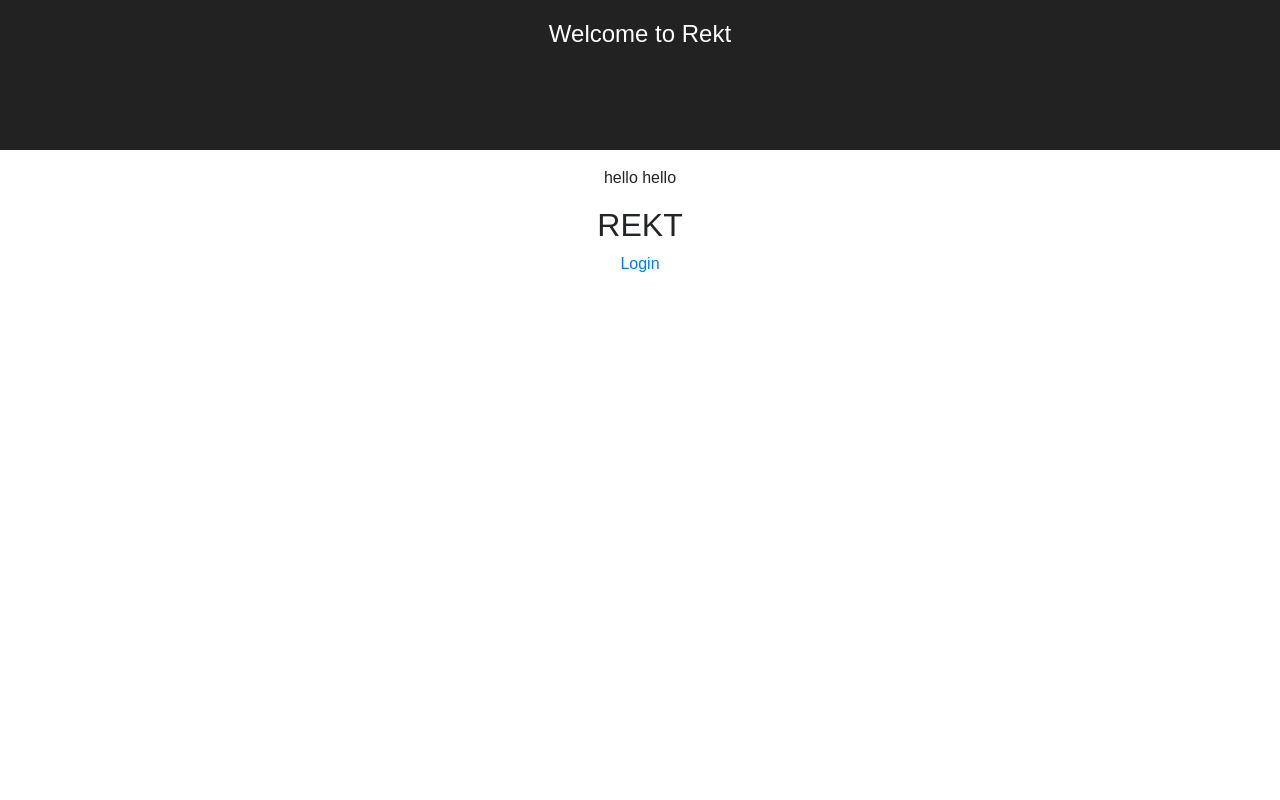
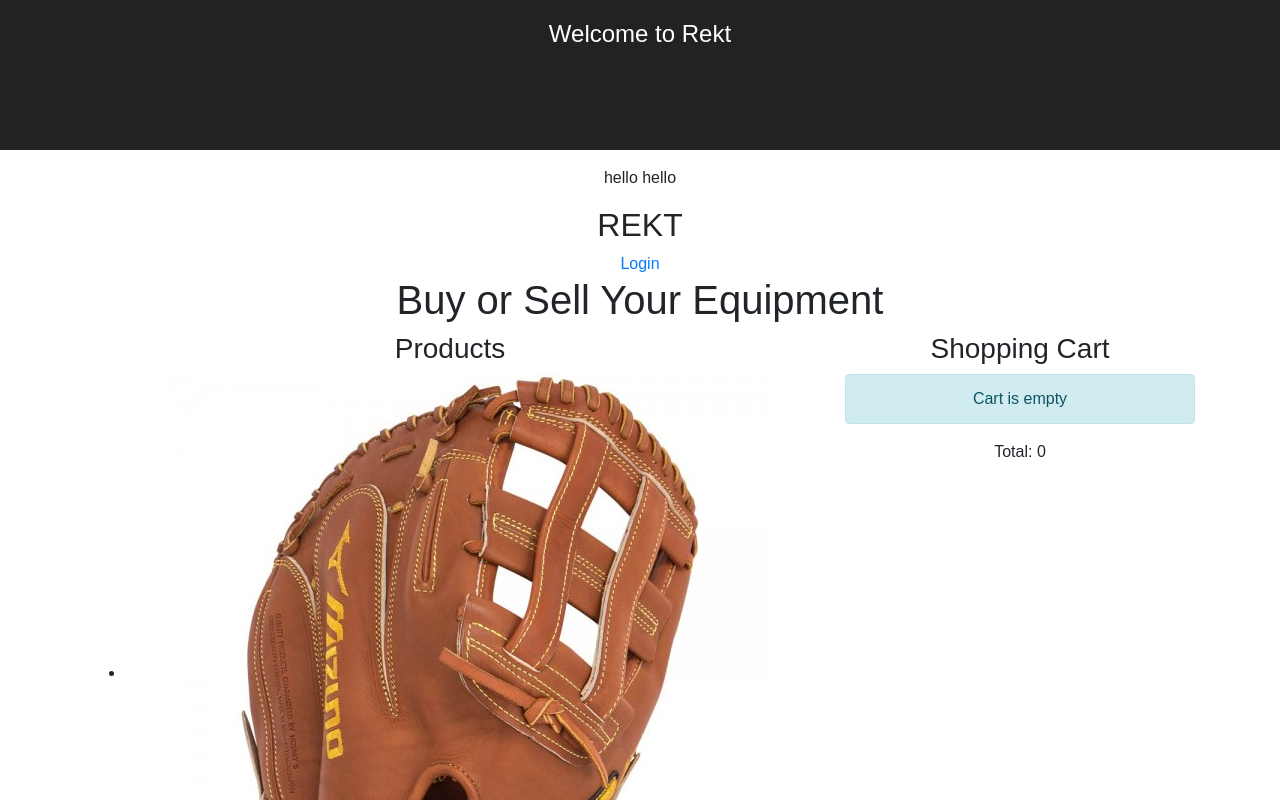
Before and after one commit to goergena/rekt, a React (Create React App) app: page / in a window 1280 px wide. Shown: the top 800 px of the page. Built offline with nearby package versions, Linux system fonts and the light colour scheme.

Commit message:
Added axios

```diff
--- a/src/App.js
+++ b/src/App.js
@@ -3,6 +3,7 @@ import {
   BrowserRouter as Router,
   Route
 } from 'react-router-dom';
+import axios from 'axios';
 import './App.css';
 // import LoginPage from './components/LoginPage/LoginPage.js';
 import HomePage from './components/HomePage/HomePage.js';
@@ -51,27 +52,6 @@ class App extends Component {
   //   this.searchSports();
   // }
 
-  render() {
-    return (<div className="container">
-          <div className="row">
-              <div className="col-md-12">
-                  <h1>Buy or Sell Your Equipment</h1>
-              </div>
-          </div>
-          <div className="row">
-              <div className="col-md-8">
-                  <ProductList />
-              </div>
-              <div className="col-md-4">
-                  <Cart />
-              </div>
-          </div>
-
-          <footer>
-             {/* REKT */}
-          </footer>
-      </div>)
-  }
 
   // callApi = async () => {
     // const response = await fetch('/api/hello');
@@ -120,34 +100,45 @@ class App extends Component {
             <Route path="/rec" component={Rec} />
             <Route path="/bowling/blakewood/mondays" component={League} />
             <Route path="/bowlingpage" component={Bowling} />
+          </div></Router>
+
+      <div className="container">
+          <div className="row">
+              <div className="col-md-12">
+                  <h1>Buy or Sell Your Equipment</h1>
+              </div>
           </div>
-        </Router>
+          <div className="row">
+              <div className="col-md-8">
+                  <ProductList />
+              </div>
+              <div className="col-md-4">
+                  <Cart />
+              </div>
+        </div>
+      </div>
       </div>
     );
   }
 }
-// const App = () => {
-//   return (
-//       <div className="container">
-//           <div className="row">
-//               <div className="col-md-12">
-//                   <h1>Buy or Sell Your Equipment</h1>
-//               </div>
-//           </div>
-//           <div className="row">
-//               <div className="col-md-8">
-//                   <ProductList />
-//               </div>
-//               <div className="col-md-4">
-//                   <Cart />
-//               </div>
-//           </div>
+ {/* // const App = () => { */}
+ {/* //   return (
+// //       <div className="container">
+// //           <div className="row">
+// //               <div className="col-md-12">
+// //                   <h1>Buy or Sell Your Equipment</h1>
+// //               </div>
+// //           </div>
+// //           <div className="row">
+// //               <div className="col-md-8">
+// //                   <ProductList />
+// //               </div>
+// //               <div className="col-md-4">
+// //                   <Cart />
+// //               </div>
+// //           </div>
 
-//           <footer>
-//              {/* REKT */}
-//           </footer>
-//       </div>
-//   );
-// }
+// //           <footer>
+// //              {/* REKT */}
 
-export default App;
+ export default App;
```
